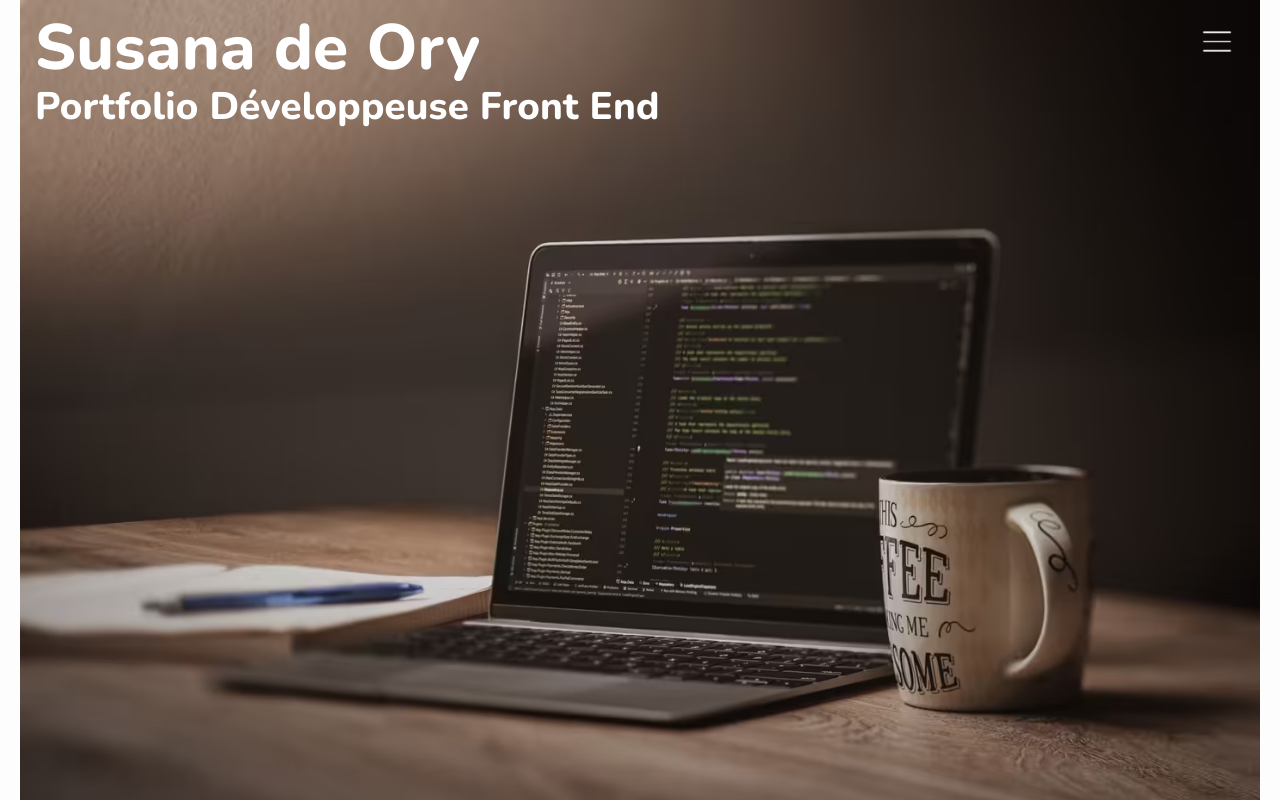
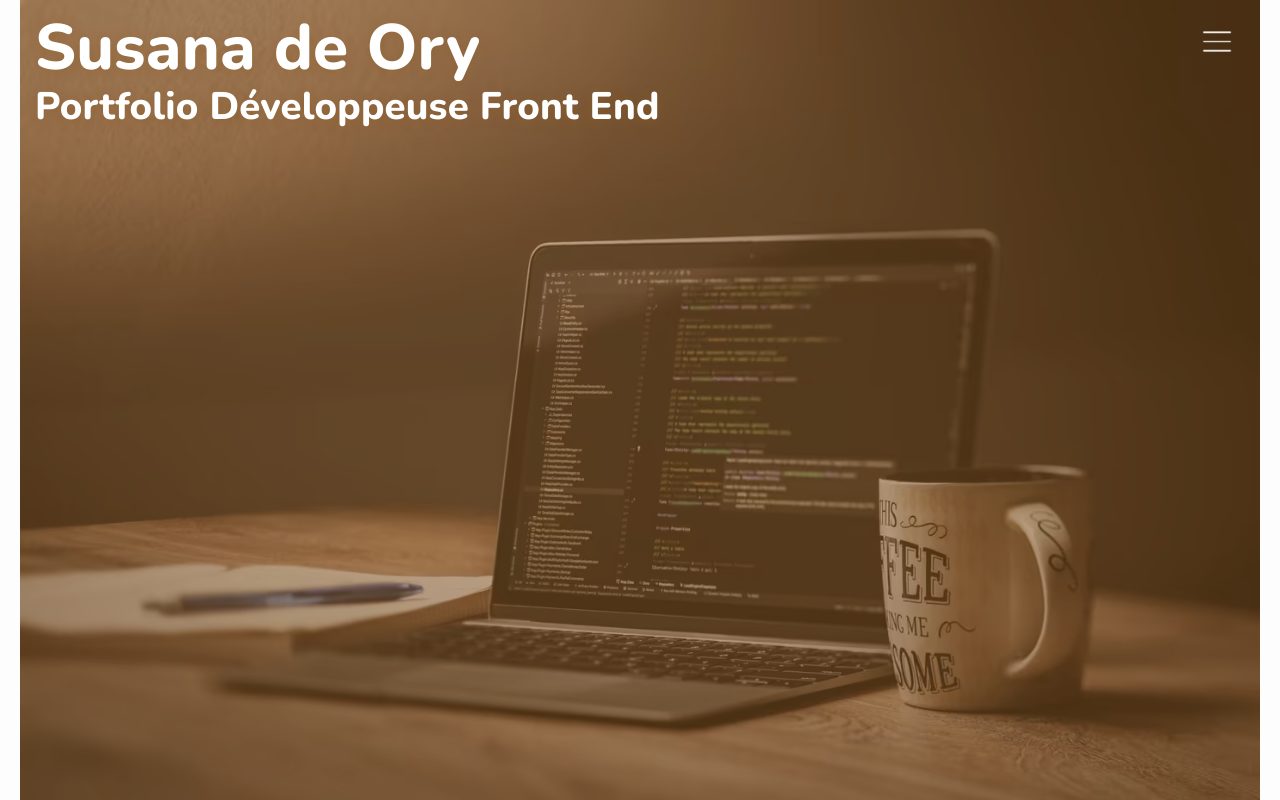
Before and after one commit to sdeorym/Portfolio-Susana-de-Ory, a React (Vite) app: page / in a window 1280 px wide. Shown: the top 800 px of the page. Built offline with nearby package versions, Linux system fonts and the light colour scheme.

Commit message:
fit: wave issues

```diff
--- a/src/Pages/Contact/Contact.jsx
+++ b/src/Pages/Contact/Contact.jsx
@@ -43,16 +43,16 @@ function Contact() {
         <h3>Contact</h3>
         <form  onSubmit={handleSubmit}>
             <div className="textbox">
-                <label>Nom</label>
-                <input placeholder="Votre nom ici" type="text" id="username" name="username" autocomplete="name" onBlur={handleChange} required />
+                <label htmlFor="username">Nom</label>
+                <input placeholder="Votre nom ici" type="text" id="username" name="username" autoComplete="name" onBlur={handleChange} required />
             </div>
             <div className="textbox">
-                <label >Courriel</label>
-                <input placeholder="info@example.com" type="email" id="email" name="email" autocomplete="email" onBlur={handleChange} required />
+                <label htmlFor="email">Courriel</label>
+                <input placeholder="info@example.com" type="email" id="email" name="email" autoComplete="email" onBlur={handleChange} required />
             </div>
             <div className="textbox">
-                <label >Message</label>
-                <textarea className="messagebox" type="message" name="message" rows="10" placeholder="Votre message ici" onBlur={handleChange} required />
+                <label htmlFor="message">Message</label>
+                <textarea id="message" className="messagebox" type="message" name="message" rows="10" placeholder="Votre message ici" onBlur={handleChange} required />
             </div>
             <Button
                 type="submit"
--- a/src/Pages/Hero/Hero.css
+++ b/src/Pages/Hero/Hero.css
@@ -3,6 +3,13 @@
     scroll-margin-top: 0px;
     width: 100%;
     overflow: hidden;
+}
+.heroOverlay {
+    content: "";
+    position: absolute;
+    inset: 0;
+    background: var(--brown-shadow);
+    z-index: 1;
 }
 .heroPhoto {
     height: auto;
@@ -15,7 +22,7 @@
     justify-content: space-between;
     align-items: flex-start;
     padding: 15px;
-    z-index: 10;
+    z-index: 2;
 }
 .tophead {
     color: var(--w-text);
--- a/src/Pages/Hero/Hero.jsx
+++ b/src/Pages/Hero/Hero.jsx
@@ -48,6 +48,7 @@ function Hero() {
         <>
             <section id="hero">
                 <img src={hero} alt="Hero: laptop et café" className="heroPhoto" fetchpriority="high" loading="eager" />
+                <div className="heroOverlay"></div>
                 <section className="heroContent">
                     <div className="tophead">
                         <h1>Susana de Ory</h1>
--- a/src/index.css
+++ b/src/index.css
@@ -2,8 +2,10 @@
   --text: #000;
   --w-text: #FFF;
   --bg: #FDFDFD;
+  --brown-focus: #935E23;
   --blue-focus: #003b6f;
-  --brown-focus: #935E23;
+  --dark-brown-shadow: rgba(147, 94, 35, 0.7);
+  --brown-shadow: rgba(147, 94, 35, 0.45);
   --blue-shadow: rgba(0, 59, 111, 0.5);
   --bluey-shadow: rgba(0, 59, 111, 0.25);
   --bluest-shadow: #BFCEDB;
@@ -30,6 +32,8 @@ h1,
 h2 {
   font-weight: 800;
   text-align: left;
+  color:var(--w-text);
+  text-shadow: 0 2px 12px var(--brown-shadow);
 }
 h3 {
   text-align: center;
```
